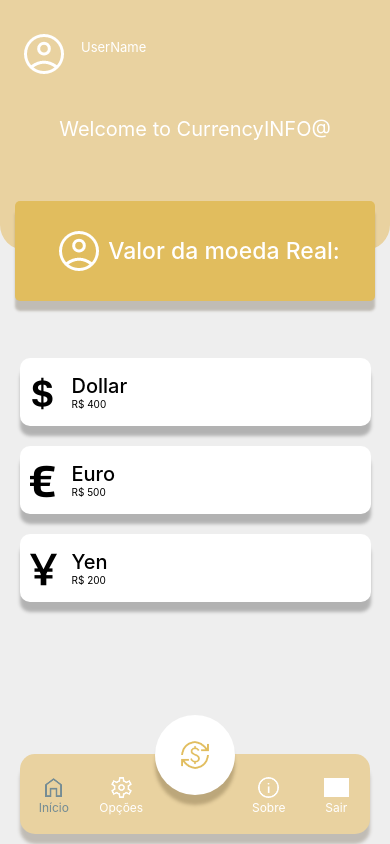
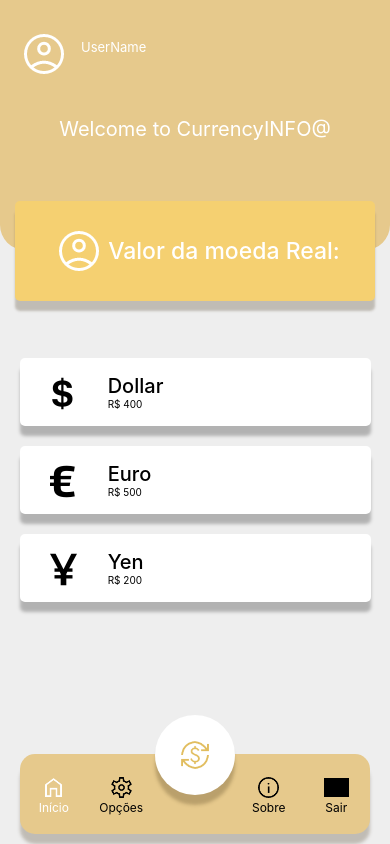
Before and after one commit to Caique0Araujo/Currency-Info, a React Native app: screen /Home in a window 390 px wide. Built offline with nearby package versions, Linux system fonts and the light colour scheme; grey boxes are pictures that could not be loaded.

Commit message:
style change

```diff
--- a/components/CurrencyCard.js
+++ b/components/CurrencyCard.js
@@ -6,7 +6,7 @@ export default function CurrencyCard(props){
         <TouchableOpacity style={[styles.container, styles.shadow] }>
                 <View style = {styles.subcontainer}>
                     <Ionicons style = {styles.tinyLogo} name={props.objeto.image} size={36}></Ionicons>
-                    <View style = {{ flexDirection: 'column', padding: 10, flex: 1 }}>
+                    <View style = {{ flexDirection: 'column', padding: 10, flex: 1, marginLeft: '5%' }}>
                         <Text style = {styles.name}>{props.objeto.name}</Text>
                         <Text style = {styles.value}>{props.objeto.value}</Text>
                     </View>
@@ -18,7 +18,8 @@ export default function CurrencyCard(props){
 const styles = StyleSheet.create({
     container: {
       padding: 5,
-      borderRadius: 10,
+      paddingRight: 0,
+      borderRadius: 5,
       borderWidth: 0.5,
       borderColor: 'transparent',
       width: '100%',
@@ -49,6 +50,7 @@ const styles = StyleSheet.create({
         flexDirection: "row",
         alignItems: 'center',
         justifyContent: 'flex-start',
+        marginLeft: 20
 
     },
     tinyLogo: {
--- a/navigation/tabs.js
+++ b/navigation/tabs.js
@@ -48,7 +48,7 @@ const Tabs = () =>{
                     left: 20,
                     right: 20,
                     elevation: 0,
-                    backgroundColor: "#E9D2A0",
+                    backgroundColor: "#e6c98c",
                     borderRadius: 15,
                     height: 80,
                     ...styles.shadow
@@ -66,10 +66,10 @@ const Tabs = () =>{
                             style={{
                                 width: 25,
                                 height: 25,
-                                tintColor: focused ? '#748c94' : '#fff'
+                                tintColor: focused ? '#fff' : '#000'
                             }}
                         />
-                        <Text style={{color: focused ? '#748c94' : '#fff', fontSize: 12}}>Início</Text>
+                        <Text style={{color: focused ? '#fff' : '#000', fontSize: 12}}>Início</Text>
                     </View>
                     );
                 }
@@ -85,10 +85,10 @@ const Tabs = () =>{
                             style={{
                                 width: 25,
                                 height: 25,
-                                tintColor: focused ? '#748c94' : '#fff'
+                                tintColor: focused ? '#fff' : '#000'
                             }}
                         />
-                        <Text style={{color: focused ? '#748c94' : '#fff', fontSize: 12}}>Opções</Text>
+                        <Text style={{color: focused ? '#fff' : '#000', fontSize: 12}}>Opções</Text>
                     </View>
                     );
                 }
@@ -122,10 +122,10 @@ const Tabs = () =>{
                             style={{
                                 width: 25,
                                 height: 25,
-                                tintColor: focused ? '#748c94' : '#fff'
+                                tintColor: focused ? '#fff' : '#000'
                             }}
                         />
-                        <Text style={{color: focused ? '#748c94' : '#fff', fontSize: 12}}>Sobre</Text>
+                        <Text style={{color: focused ? '#fff' : '#000', fontSize: 12}}>Sobre</Text>
                     </View>
                     );
                 }
@@ -141,10 +141,10 @@ const Tabs = () =>{
                             style={{
                                 width: 25,
                                 height: 25,
-                                tintColor: focused ? '#748c94' : '#fff'
+                                tintColor: focused ? '#fff' : '#000'
                             }}
                         />
-                        <Text style={{color: focused ? '#E1BD5E' : '#fff', fontSize: 12}}>Sair</Text>
+                        <Text style={{color: focused ? '#fff' : '#000', fontSize: 12}}>Sair</Text>
                     </View>
                     );
                 }
--- a/screens/HomeScreen.js
+++ b/screens/HomeScreen.js
@@ -79,7 +79,7 @@ export default function HomeScreen({navigation}) {
         elevation: 10
     },
     headerContainer: {
-        backgroundColor: '#E9D2A0',
+        backgroundColor: '#e6c98c',
         alignItems: 'center',
         justifyContent: 'space-evenly',
         padding: 20,
@@ -128,7 +128,7 @@ export default function HomeScreen({navigation}) {
     currencyContainer: {
         bottom: -80,
         padding: 10,
-        backgroundColor: '#E1BD5E',
+        backgroundColor: '#f5d071',
         width: 360,
         borderRadius: 5,
         height: 100,
--- a/screens/SettingsScreen.js
+++ b/screens/SettingsScreen.js
@@ -5,6 +5,9 @@ import { StyleSheet, Text, View, TouchableOpacity} from 'react-native';
 export default function SettingsScreen({navigation}) {
     return (
       <View style={styles.container}>
+        <View style={[styles.headerContainer, styles.shadow]}>
+          <Text style={styles.defaultText}>Configurações</Text>
+        </View>
 
         <View style={styles.imgContainer}>
 
@@ -30,14 +33,40 @@ export default function SettingsScreen({navigation}) {
   const styles = StyleSheet.create({
     container: {
       flex: 1,
-      alignItems: 'center',
-      justifyContent: 'center',
+        alignItems: 'center',
+        flexDirection: 'column',
+        width: '100%',
+        height: '100%'
     },
+    headerContainer: {
+      backgroundColor: '#e6c98c',
+      alignItems: 'flex-start',
+      justifyContent: 'space-evenly',
+      padding: 20,
+      top: 0,
+      left: 0,
+      right: 0,
+      height: 70,
+      width: '100%',
+  },
+  shadow: {
+    shadowColor: '#37280B',
+    shadowOffset: {
+        width: 0,
+        height: 10
+    },
+    shadowOpacity: 0.25,
+    shadowRadius: 2.5,
+    elevation: 10
+},
     imgContainer: {
       backgroundColor: 'red',
       width: 300,
       height: 300,
       borderRadius: 15,
+      marginTop: '20%',
+      marginBottom: '20%',
+
     },
     bttn: {
       backgroundColor: '#37280B',
@@ -47,5 +76,12 @@ export default function SettingsScreen({navigation}) {
       borderWidth: 0.5,
       borderColor: 'transparent',
 
-  }
+  },
+  defaultText: {
+    color: 'white',
+    textAlign: 'center',
+    top: 30,
+    fontWeight: '400',
+    fontSize: 20,
+},
   });
```
